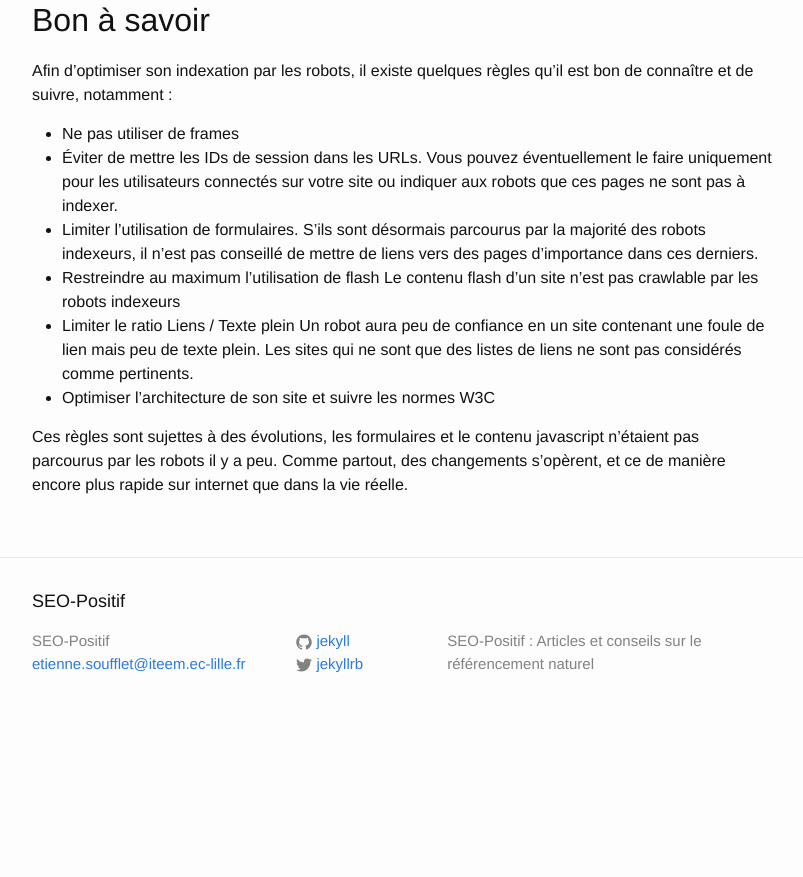
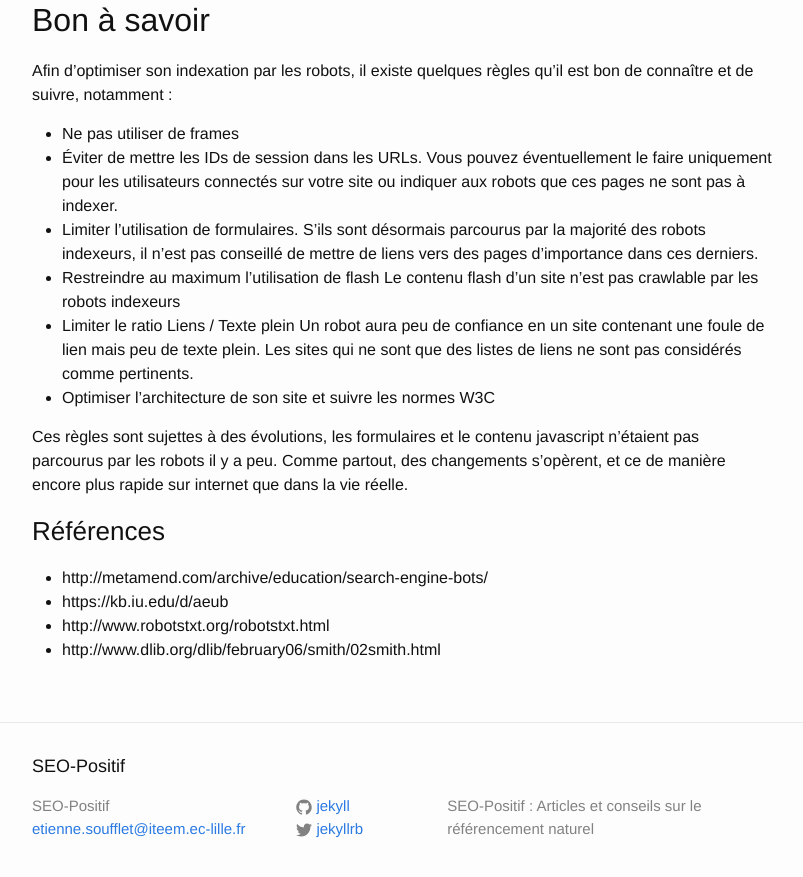
Before and after one commit to EtienneSOU/etiennesou.github.io, a Jekyll site: the page built from _posts/2015-11-04-Article2.markdown, in a window 1280 px wide and 900 px high, scrolled down 4893 px. Shown: the top 877 px of the window, without its empty margins (238-1041 px from the left). Built offline with Jekyll 4.4.1, drawn with Linux system fonts in a browser that asks for light colours; before the commit the page ends 5628 px from its top, so only the background shows below that; grey boxes are pictures that could not be loaded.

Commit message:
Update 2015-11-04-Article2.markdown

```diff
--- a/_posts/2015-11-04-Article2.markdown
+++ b/_posts/2015-11-04-Article2.markdown
@@ -81,3 +81,9 @@ Afin d’optimiser son indexation par les robots, il existe quelques règles qu
 
 
 Ces règles sont sujettes à des évolutions, les formulaires et le contenu javascript n’étaient pas parcourus par les robots il y a peu. Comme partout, des changements s’opèrent, et ce de manière encore plus rapide sur internet que dans la vie réelle.
+
+### Références
+* http://metamend.com/archive/education/search-engine-bots/
+* https://kb.iu.edu/d/aeub
+* http://www.robotstxt.org/robotstxt.html
+* http://www.dlib.org/dlib/february06/smith/02smith.html
```
